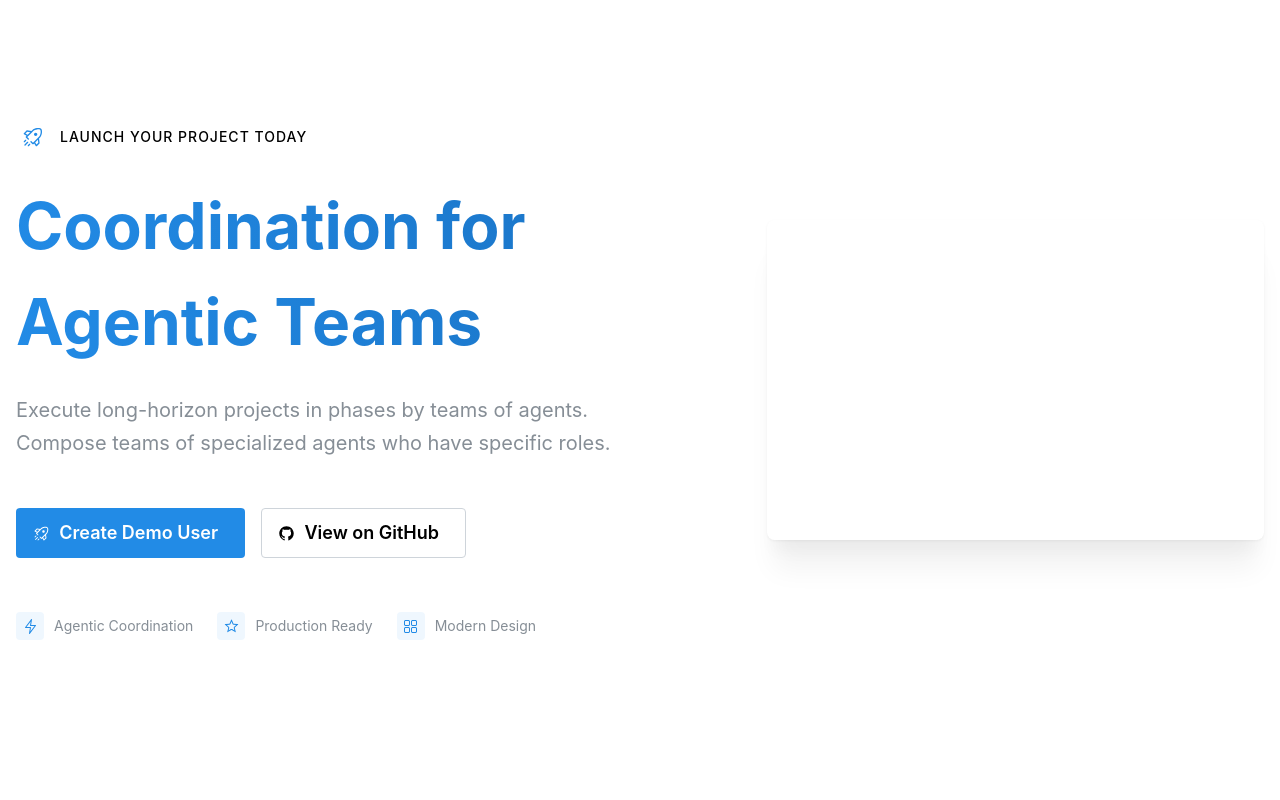
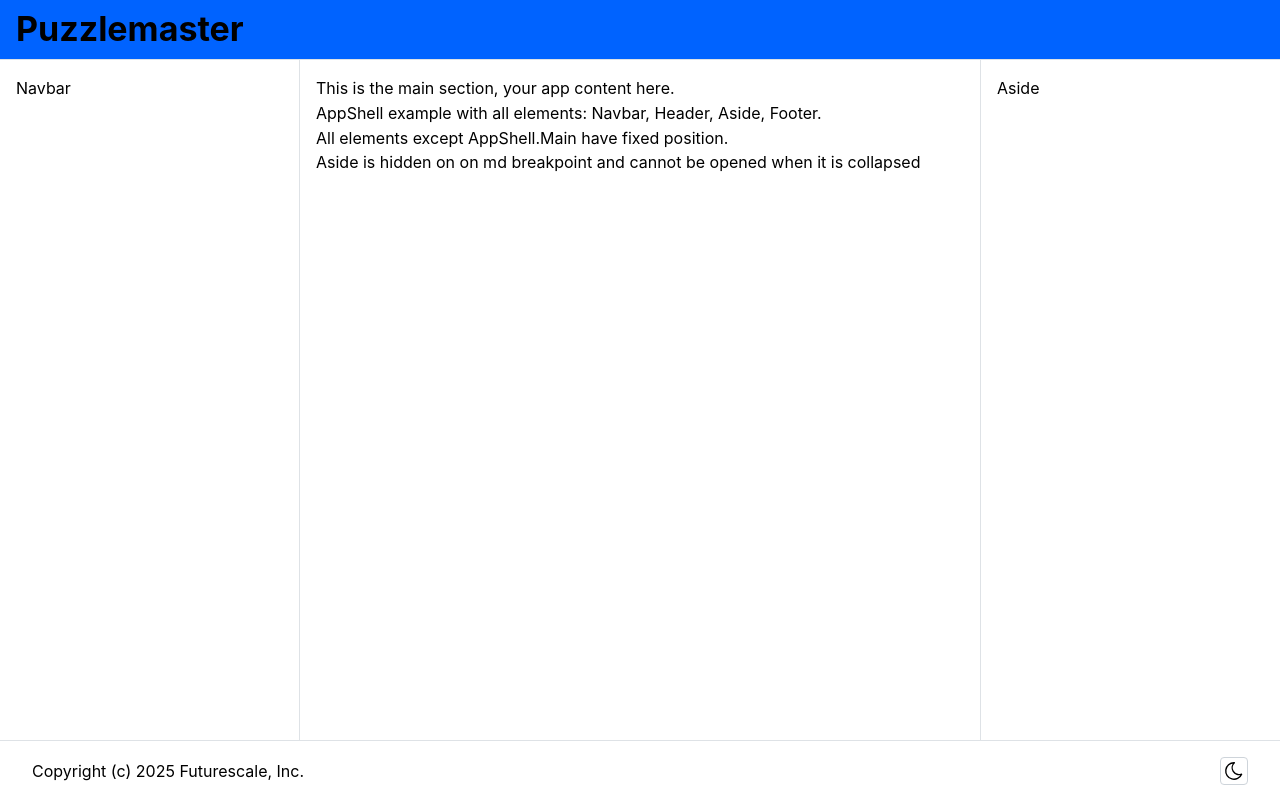
Before and after one commit to cliffhall/puzzlemaster, a React (Vite) app in the folder src/renderer/: page / in a window 1280 px wide. Built offline with nearby package versions, Linux system fonts and the light colour scheme.

Commit message:
Added an AppShell component with a ThemeToggle that works for dark/light. Refactored location of contents vis-a-vis components, pages

```diff
--- a/package.json
+++ b/package.json
@@ -45,6 +45,7 @@
     "@puremvc/puremvc-typescript-util-async-command": "^1.0.1",
     "@puremvc/puremvc-typescript-util-state-machine": "^1.0.2",
     "@radix-ui/react-icons": "^1.3.2",
+    "@tabler/icons-react": "^3.34.1",
     "db": "file:prisma/generated",
     "dotenv": "^16.5.0",
     "electron-updater": "^6.3.9",
@@ -88,6 +89,7 @@
     "prettier": "^3.5.1",
     "prisma": "^6.11.1",
     "prop-types": "^15.8.1",
+    "sass": "^1.90.0",
     "stylelint": "^16.20.0",
     "stylelint-config-standard-scss": "^15.0.1",
     "ts-jest": "^29.2.5",
--- a/src/renderer/src/App.tsx
+++ b/src/renderer/src/App.tsx
@@ -4,14 +4,15 @@ import { ReactElement } from "react";
 import { mantineTheme } from "./theme";
 import "@mantine/core/styles.css";
 
-import Landing from "./components/pages/Landing";
+//import Landing from "./pages/Landing/Landing";
+import { Shell } from "./pages/Shell/Shell";
 
 function App(): ReactElement {
   return (
-    <MantineProvider theme={mantineTheme}>
+    <MantineProvider theme={mantineTheme} defaultColorScheme="light">
       <Router>
         <Routes>
-          <Route path="/" element={<Landing />} />
+          <Route path="/" element={<Shell />} />
         </Routes>
       </Router>
     </MantineProvider>
--- /dev/null
+++ b/src/renderer/src/components/ThemeToggle.module.css
@@ -0,0 +1,28 @@
+.icon {
+  width: 22px;
+  height: 22px;
+}
+
+.dark {
+  display: block;
+}
+
+[data-mantine-color-scheme="dark"] .dark {
+  display: none;
+}
+
+[data-mantine-color-scheme="light"] .dark {
+  display: block;
+}
+
+.light {
+  display: block;
+}
+
+[data-mantine-color-scheme="light"] .light {
+  display: none;
+}
+
+[data-mantine-color-scheme="dark"] .light {
+  display: block;
+}
--- /dev/null
+++ b/src/renderer/src/components/ThemeToggle.tsx
@@ -0,0 +1,30 @@
+import {
+  ActionIcon,
+  useMantineColorScheme,
+  useComputedColorScheme,
+} from "@mantine/core";
+import cx from "clsx";
+import { ReactElement } from "react";
+import classes from "./ThemeToggle.module.css";
+import { IconSun, IconMoon } from "@tabler/icons-react";
+
+export function ThemeToggle(): ReactElement {
+  const { setColorScheme } = useMantineColorScheme();
+  const computedColorScheme = useComputedColorScheme("light", {
+    getInitialValueInEffect: true,
+  });
+
+  return (
+    <ActionIcon
+      onClick={() =>
+        setColorScheme(computedColorScheme === "light" ? "dark" : "light")
+      }
+      variant="default"
+      size="md"
+      aria-label="Toggle color scheme"
+    >
+      <IconSun className={cx(classes.icon, classes.light)} stroke={1.5} />
+      <IconMoon className={cx(classes.icon, classes.dark)} stroke={1.5} />
+    </ActionIcon>
+  );
+}
--- /dev/null
+++ b/src/renderer/src/pages/Shell/Shell.tsx
@@ -0,0 +1,48 @@
+import { ReactElement } from "react";
+import { useDisclosure } from "@mantine/hooks";
+import { AppShell, Burger, Group, Text, Title } from "@mantine/core";
+import { ThemeToggle } from "../../components/ThemeToggle";
+
+export function Shell(): ReactElement {
+  const [opened, { toggle }] = useDisclosure();
+
+  return (
+    <AppShell
+      header={{ height: 60 }}
+      footer={{ height: 60 }}
+      navbar={{ width: 300, breakpoint: "sm", collapsed: { mobile: !opened } }}
+      aside={{
+        width: 300,
+        breakpoint: "md",
+        collapsed: { desktop: false, mobile: true },
+      }}
+      padding="md"
+    >
+      <AppShell.Header>
+        <Group h="100%" px="md" bg="blue" justify="space-between">
+          <Burger opened={opened} onClick={toggle} hiddenFrom="sm" size="sm" />
+          <Title>Puzzlemaster</Title>
+        </Group>
+      </AppShell.Header>
+      <AppShell.Navbar p="md">Navbar</AppShell.Navbar>
+      <AppShell.Main>
+        <Text>This is the main section, your app content here.</Text>
+        <Text>
+          AppShell example with all elements: Navbar, Header, Aside, Footer.
+        </Text>
+        <Text>All elements except AppShell.Main have fixed position.</Text>
+        <Text>
+          Aside is hidden on on md breakpoint and cannot be opened when it is
+          collapsed
+        </Text>
+      </AppShell.Main>
+      <AppShell.Aside p="md">Aside</AppShell.Aside>
+      <AppShell.Footer p="md">
+        <Group h="100%" px="md" justify="space-between">
+          <Text>Copyright (c) 2025 Futurescale, Inc.</Text>
+          <ThemeToggle />
+        </Group>
+      </AppShell.Footer>
+    </AppShell>
+  );
+}
--- a/src/renderer/src/theme.ts
+++ b/src/renderer/src/theme.ts
@@ -6,6 +6,7 @@ import {
   rem,
   Select,
   MantineThemeOverride,
+  MantineColorsTuple,
 } from "@mantine/core";
 
 const CONTAINER_SIZES: Record<string, string> = {
@@ -18,8 +19,26 @@ const CONTAINER_SIZES: Record<string, string> = {
   xxl: rem("1600px"),
 };
 
+const skyBlue: MantineColorsTuple = [
+  "#e5f3ff",
+  "#cde2ff",
+  "#9ac2ff",
+  "#64a0ff",
+  "#3884fe",
+  "#1d72fe",
+  "#0063ff",
+  "#0058e4",
+  "#004ecd",
+  "#0043b5"
+];
+
 export const mantineTheme: MantineThemeOverride = createTheme({
   /** Put your mantine theme override here */
+
+  colors: {
+    blue: skyBlue,
+  },
+
   fontSizes: {
     xs: rem("12px"),
     sm: rem("14px"),
```
Also changed, not shown: src/renderer/src/pages/Landing/Landing.module.css (renamed from src/renderer/src/components/pages/Landing.module.css), src/renderer/src/pages/Landing/Landing.tsx (renamed from src/renderer/src/components/pages/Landing.tsx), vite.config.mts, 1 other file (tests, documents, lock files or other folders).
